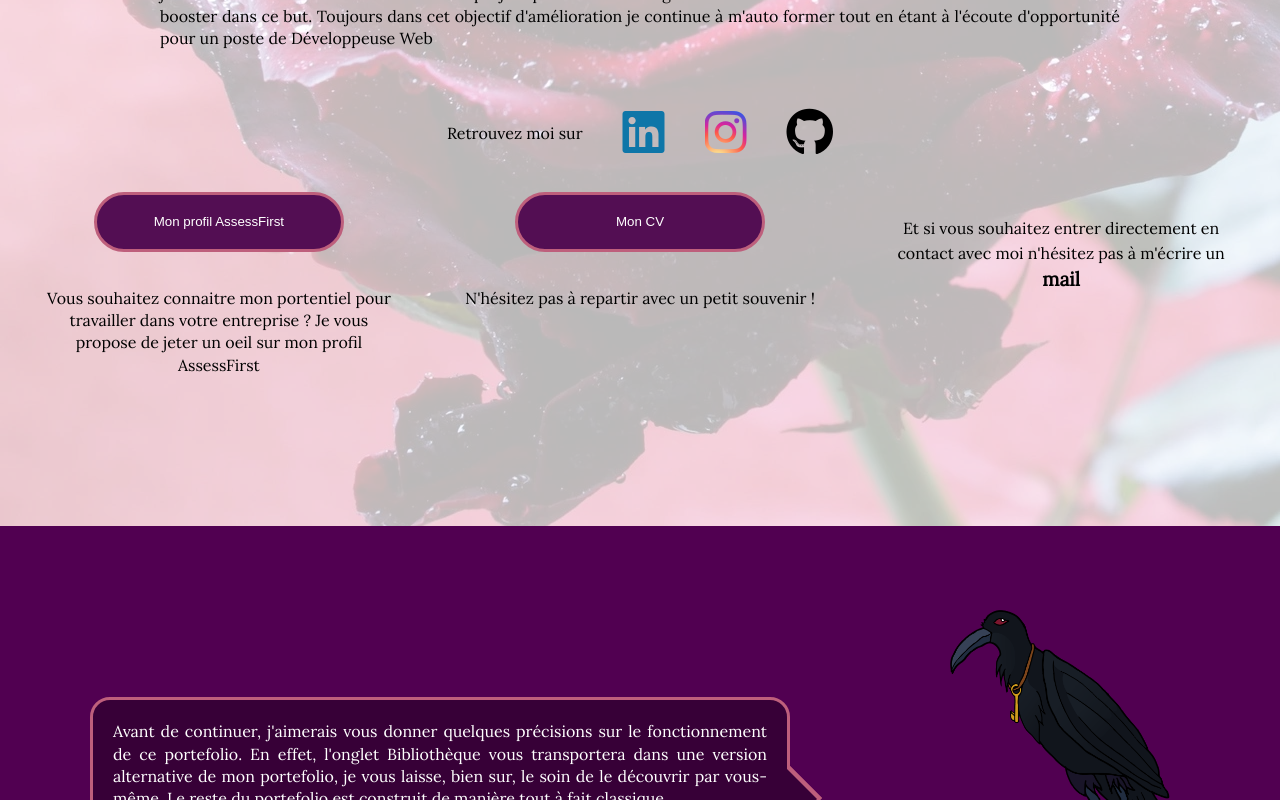
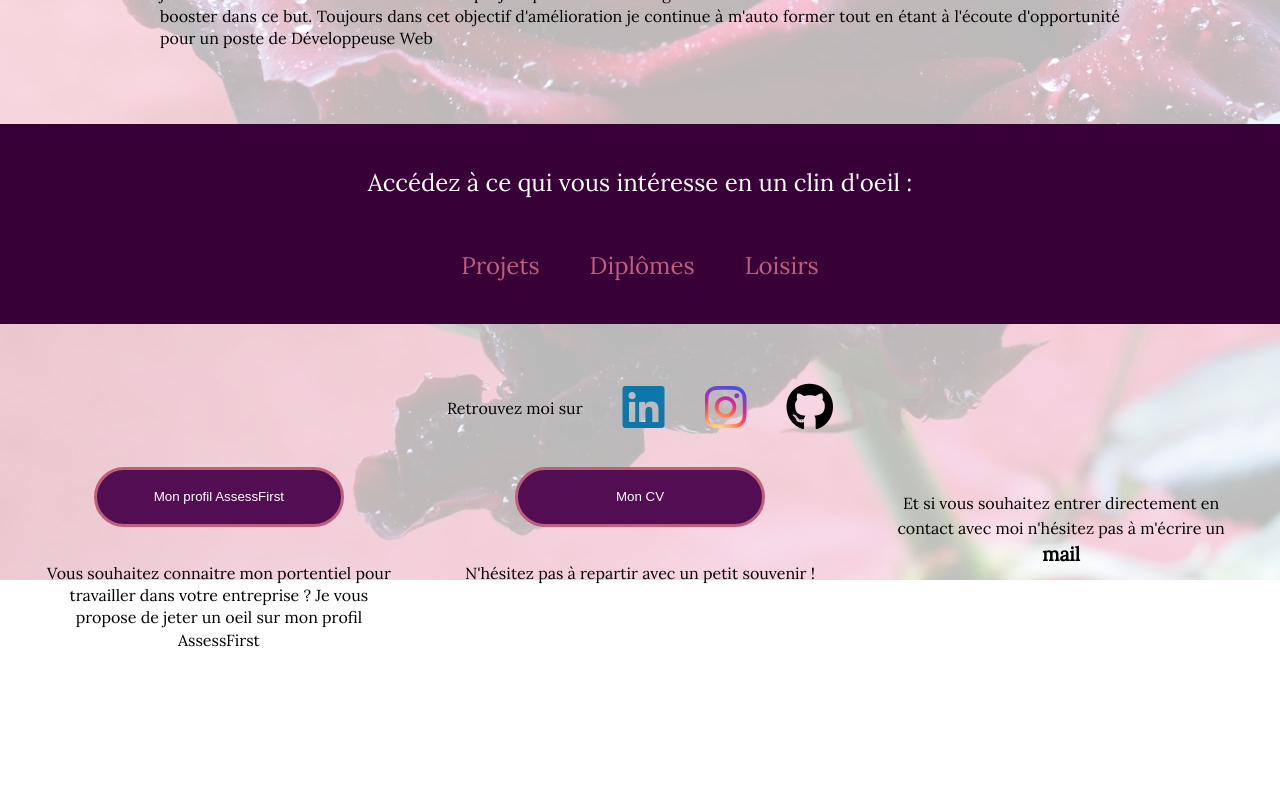
Before and after one commit to Aeltiel/portefolio, a React (Create React App) app: page /Home in a window 1280 px wide. Shown: the part 700-1500 px from the top of the page. Built offline with nearby package versions, Linux system fonts and the light colour scheme; a web font is replaced by a local one.

Commit message:
add a navbar inside my home page

```diff
--- a/src/Pages/Home.jsx
+++ b/src/Pages/Home.jsx
@@ -46,6 +46,21 @@ function Home() {
               description={data[0].description}
             />
           </section>
+
+          <nav className="home__nav">
+            <p>Accédez à ce qui vous intéresse en un clin d'oeil : </p>
+            <ul className="home__nav--ul">
+              <li>
+                <a href="#project">Projets</a>
+              </li>
+              <li>
+                <a href="#diplome">Diplômes</a>
+              </li>
+              <li>
+                <a href="#loisirs">Loisirs</a>
+              </li>
+            </ul>
+          </nav>
           <Reseaux />
 
           <div className="home__info">
@@ -67,7 +82,7 @@ function Home() {
             />
           </div>
 
-          <section className="home__project">
+          <section className="home__project" id="project">
             <Slider />
             <div className="home__project__container">
               <h2 className="home__project--title presentation__title">
@@ -100,7 +115,7 @@ function Home() {
             </div>
           </section>
 
-          <section className="home__diplome">
+          <section className="home__diplome" id="diplome">
             <Presentation title={data[2].title} />
             {data[2].formations.map((element) => (
               <DiplomesDisplay
@@ -113,7 +128,7 @@ function Home() {
             ))}
           </section>
 
-          <section className="home__loisirs">
+          <section className="home__loisirs" id="loisirs">
             <Presentation
               title={data[3].title}
               description={data[3].description}
--- a/src/Styles/Layout/_general.scss
+++ b/src/Styles/Layout/_general.scss
@@ -36,15 +36,3 @@ body {
     }
   }
 }
-.aboutContainer {
-  font-family: "Lora", verdana, sans-serif;
-  margin-top: 50px;
-  margin-left: auto;
-  margin-right: auto;
-  line-height: 1.4;
-  & p {
-    @include Mobile {
-      font-size: 14px;
-    }
-  }
-}
--- a/src/Styles/Pages/_home.scss
+++ b/src/Styles/Pages/_home.scss
@@ -104,6 +104,32 @@
       }
     }
   }
+  &__nav {
+    display: flex;
+    flex-direction: column;
+    align-items: center;
+    margin-top: 50px;
+    margin-bottom: 50px;
+    padding-top: 25px;
+    padding-bottom: 25px;
+    font-size: 1.5em;
+    background-color: $secondarycolor;
+    color: white;
+    &--ul {
+      display: flex;
+      list-style-type: none;
+      padding: 0;
+      gap: 50px;
+      & li a {
+        color: $thirdcolor;
+        &:hover {
+          text-decoration: underline;
+          text-decoration-color: white;
+        }
+      }
+    }
+  }
+
   &__project {
     width: 95%;
     display: flex;
```
